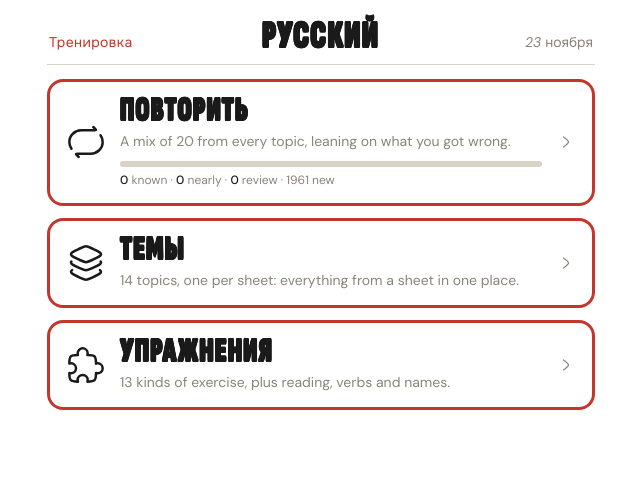
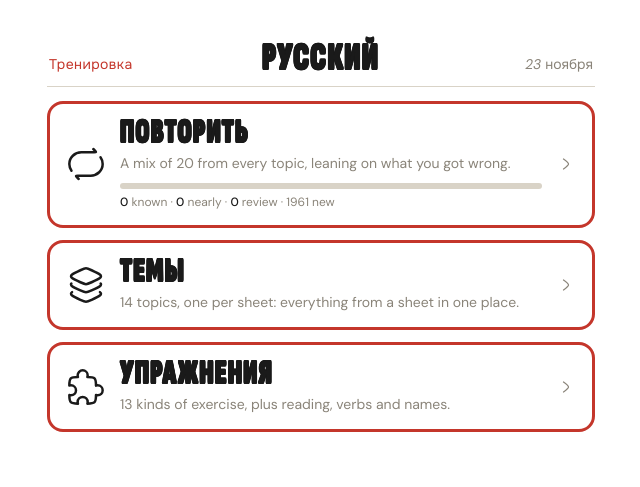
Before and after one commit to callumhuntington/russian-tools, a plain HTML site: page index.html in a window 1280 px wide. Shown: the whole page, without its empty margins (319-959 px from the left). Drawn offline with Linux system fonts and the light colour scheme.

Commit message:
Add files via upload

```diff
--- a/css/app.css
+++ b/css/app.css
@@ -27,7 +27,7 @@ a { color: inherit; text-decoration: none; }
     0.0159em 0.0159em 0 currentColor, -0.0159em 0.0159em 0 currentColor, 0.0159em -0.0159em 0 currentColor, -0.0159em -0.0159em 0 currentColor; }
 
 .wrap { max-width: 580px; margin: 0 auto;
-  padding: calc(14px + env(safe-area-inset-top)) calc(16px + env(safe-area-inset-right)) calc(40px + env(safe-area-inset-bottom)) calc(16px + env(safe-area-inset-left)); }
+  padding: calc(36px + env(safe-area-inset-top)) calc(16px + env(safe-area-inset-right)) calc(40px + env(safe-area-inset-bottom)) calc(16px + env(safe-area-inset-left)); }
 
 /* Header: red context left, title centre, grey italic right, over a thin rule. */
 .top { display: grid; grid-template-columns: 1fr auto 1fr; align-items: baseline; column-gap: 10px;
```
